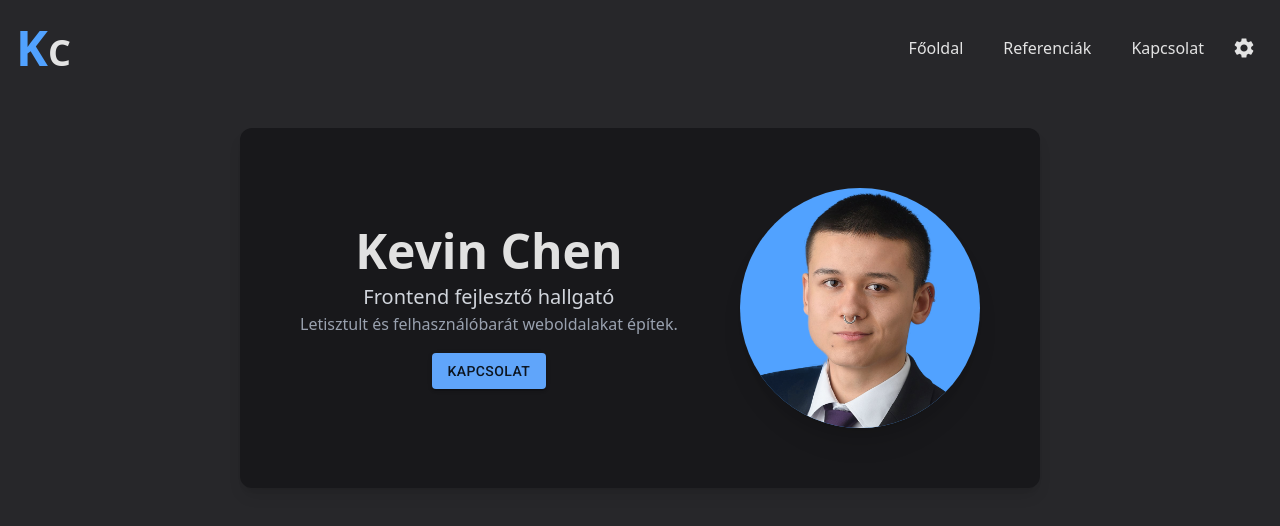
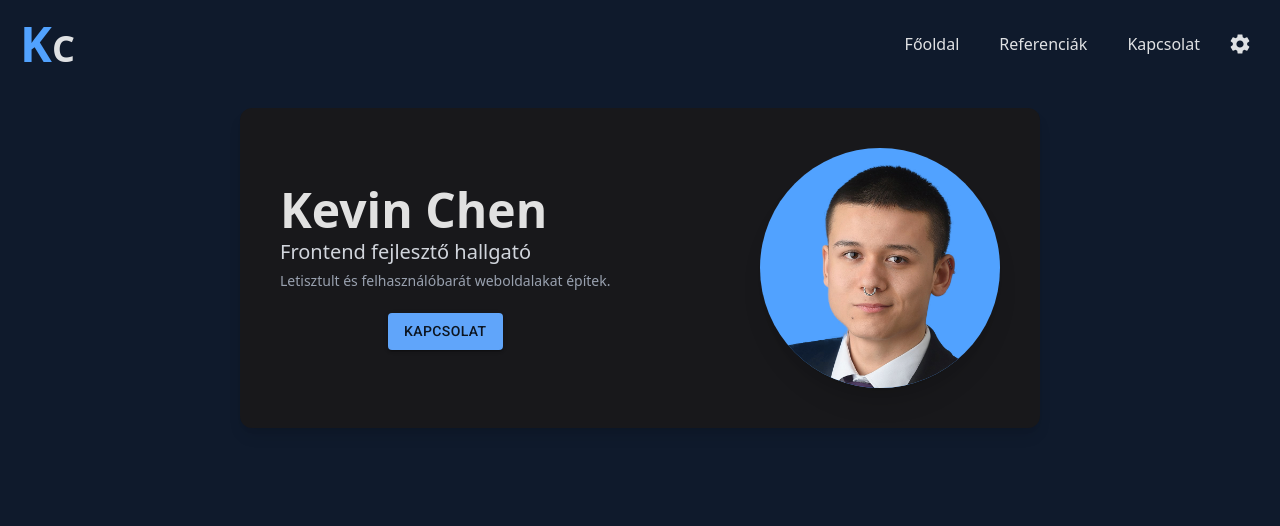
Before and after one commit to chencsi/chencsi.github.io, a React (Vite) app: page / in a window 1280 px wide. Shown: the top 526 px of the page. Built offline with nearby package versions, Linux system fonts and the light colour scheme.

Commit message:
refactor: improve layout and paddings

```diff
--- a/src/components/Hero.jsx
+++ b/src/components/Hero.jsx
@@ -5,24 +5,24 @@ function Hero() {
 	const navigate = useNavigate();
 
 	return (
-		<section className="bg-zinc-900 rounded-xl p-5 shadow-lg flex flex-row justify-between items-center gap-5 p-15 max-w-[800px] mx-auto">
-			<div className="flex flex-col items-center">
-				<h1 className="text-center text-5xl font-bold">Kevin Chen</h1>
-				<h2 className="text-xl md:text-xl text-gray-300 mt-2">
+		<section className="bg-zinc-900 rounded-xl shadow-lg flex sm:flex-row items-center flex-col-reverse justify-between gap-5 p-10 max-w-[800px] mx-auto">
+			<div className="flex flex-col self-center text-center sm:text-left sm:gap-1">
+				<h1 className="sm:text-left text-4xl sm:text-4xl md:text-5xl font-bold">Kevin Chen</h1>
+				<h2 className="text-xl text-md text-gray-300">
 					Frontend fejlesztő hallgató
 				</h2>
-				<p className="text-gray-400 leading-relaxed">
+				<p className="text-sm text-gray-400 leading-relaxed">
 					Letisztult és felhasználóbarát weboldalakat építek.
 				</p>
-				<Button sx={{mt: 2}} variant="contained" onClick={() => navigate("/contact")}>
+				<Button sx={{mx: "auto", mt: 2, px: 2}} variant="contained" onClick={() => navigate("/contact")}>
 					Kapcsolat
 				</Button>
 			</div>
-			<div className="block w-60 h-60 overflow-hidden rounded-full bg-blue-400 select-none pointer-events-none shadow-xl">
+			<div className="block max-w-50 max-h-50 md:max-w-60 md:max-h-60 overflow-hidden rounded-full bg-blue-400 select-none pointer-events-none shadow-xl">
 				<img
 					src="/portrait.png"
 					alt="'Portrait photo'"
-					className="w-full h-full object-cover object-[50%_15%] shadow-lg"
+					className="w-full h-full object-cover object-[50%_10%] shadow-lg"
 				/>
 			</div>
 		</section>
--- a/src/components/layout/Navigation.jsx
+++ b/src/components/layout/Navigation.jsx
@@ -64,7 +64,7 @@ function Navigation() {
 	};
 
 	return (
-		<div className="flex flex-row justify-between p-4 items-center select-none">
+		<div className="flex flex-row justify-between px-5 py-3 items-center select-none">
 			<div className="flex flex-row items-baseline">
 				<h1 className="text-5xl font-extrabold uppercase text-blue-400">K</h1>
 				<h1 className="text-4xl font-extrabold uppercase">C</h1>
--- a/src/components/layout/index.jsx
+++ b/src/components/layout/index.jsx
@@ -5,7 +5,7 @@ const Layout = () => {
     return (
         <div className="w-full h-full overflow-hidden">
             <Navigation />
-            <div className="p-8">
+            <div className="p-5">
                 <Outlet />
             </div>
         </div>
--- a/src/index.css
+++ b/src/index.css
@@ -7,7 +7,7 @@
 
   color-scheme: light dark;
   color: rgba(255, 255, 255, 0.87);
-  @apply bg-zinc-800;
+  @apply bg-[#0F1A2C];
 
   font-synthesis: none;
   text-rendering: optimizeLegibility;
```
Also changed, not shown: src/views/NotFound.jsx (line endings or trailing spaces).
